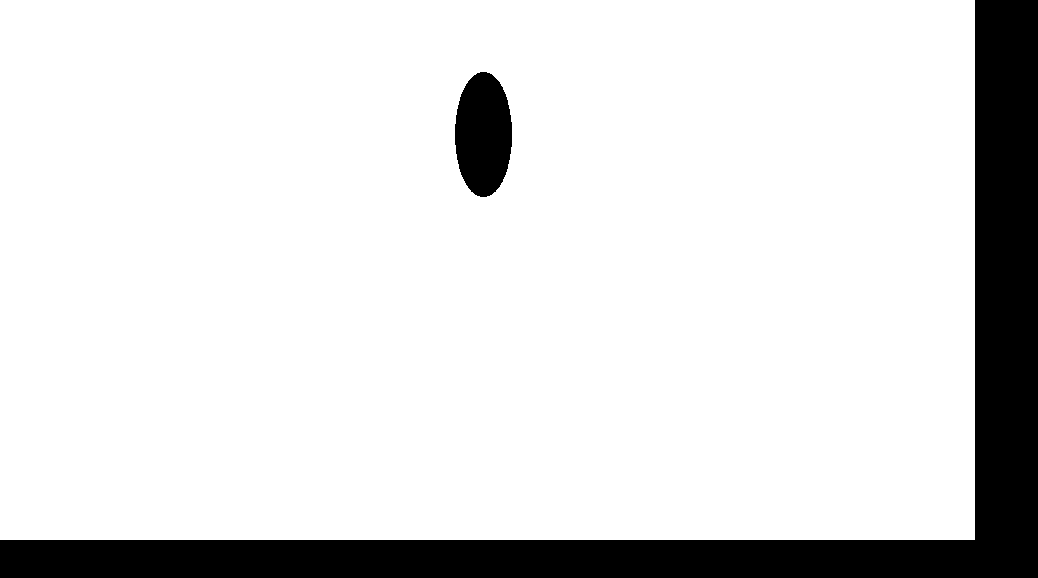
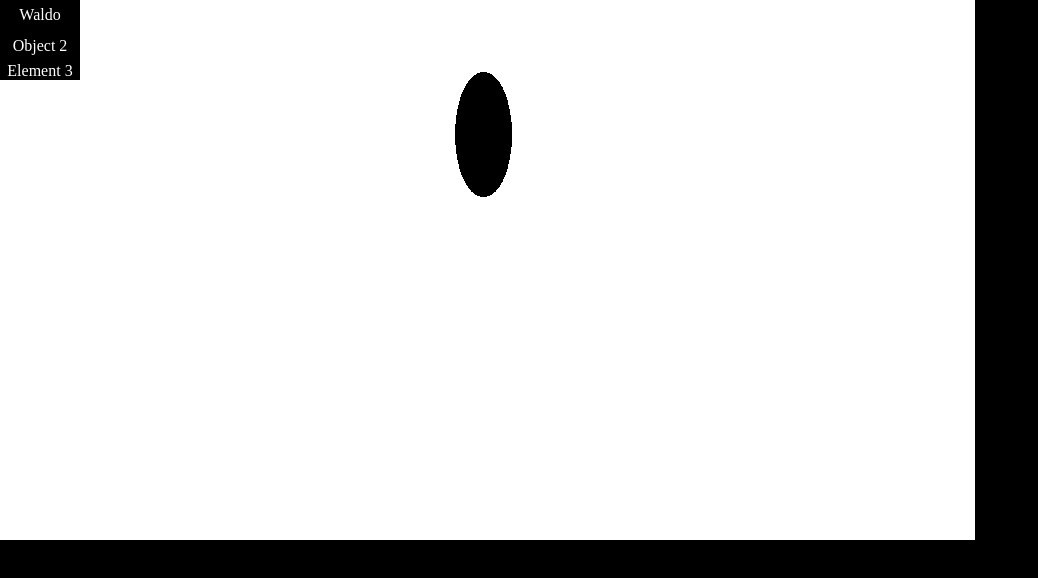
Before and after one commit to Mateusz-Zygadlo/where-is-waldo, a React (Create React App) app in the folder where-is-waldo/: page / in a window 1280 px wide. Shown: the top 578 px of the page, without its empty margins (0-1038 px from the left). Built offline with nearby package versions, Linux system fonts and the light colour scheme.

Commit message:
Adding the ability to select the character you are looking for and deleting div after incorrect selection

```diff
--- a/where-is-waldo/src/App.css
+++ b/where-is-waldo/src/App.css
@@ -34,3 +34,21 @@ body{
     justify-content: center;
     align-items: center;
 }
+.absolute{
+    position: absolute;
+    width: 80px;
+    height: 80px;
+    background-color: black;
+    color: white;
+    display: flex;
+    justify-content: space-between;
+    align-items: center;
+    flex-direction: column;
+}
+.Waldo{
+    width: 100%;
+    height: 30px;
+    display: flex;
+    justify-content: center;
+    align-items: center;
+}
--- a/where-is-waldo/src/App.js
+++ b/where-is-waldo/src/App.js
@@ -17,13 +17,14 @@ const db = getFirestore(firebaseApp);
 
 const App = () => {
   const [winner, setWinner] = useState(false);
+  const [positionX, setPositionX] = useState(0);
+  const [positionY, setPositionY] = useState(0);
+  const [visiblityMode, setVisiblityMode] = useState(false);
 
   const findWaldo = (x, y) => {
     if(x > 450 && x < 510){
       if(y > 70 && y < 200){
-        setWinner(true)
-
-        return;
+        return 'Waldo';
       }
     }
 
@@ -31,9 +32,40 @@ const App = () => {
   }
 
   const finalFunction = (e) => {
-    if(findWaldo(e.clientX, e.clientY) == 'missed'){
-      console.log(true);
+    if(e.target.className == 'Waldo'){
+      return;
+    }else{
+      if(findWaldo(e.clientX, e.clientY) == 'Waldo'){
+        if(e.target.className == 'Waldo'){
+          setWinner(true);
+        }else{
+          setPositionX(e.clientX);
+          setPositionY(e.clientY);
+          setVisiblityMode(false);
+
+          return 'missed';
+        }
+      }
+
+      setPositionX(e.clientX);
+      setPositionY(e.clientY);
+
+      setVisiblityMode(false);
     }
+  }
+
+  const clickBtn = (e) => {
+    if(e.target.className == 'Waldo'){
+      if(positionX > 450 && positionX < 510){
+        if(positionY > 70 && positionY < 200){
+          setWinner(true);
+          return;
+        }
+      }
+    }
+    console.log('missed');
+    setVisiblityMode(true);
+    return false;
   }
 
   return(
@@ -41,6 +73,11 @@ const App = () => {
       {winner ? <div className="winner">You are winner</div> :
         <div className="bg" onClick={(e)=>{finalFunction(e)}}>
           <img src={Waldo} alt="Nature" className="responsive" />
+          <div className={visiblityMode ? 'visiblity' : 'absolute'} style={{top: positionY, left: positionX}}>
+            <div className="Waldo" onClick={(e)=>{clickBtn(e)}}>Waldo</div>
+            <div onClick={(e)=>{clickBtn(e)}}>Object 2</div>
+            <div onClick={(e)=>{clickBtn(e)}}>Element 3</div>
+          </div>
         </div>
       }
     </div>
```
